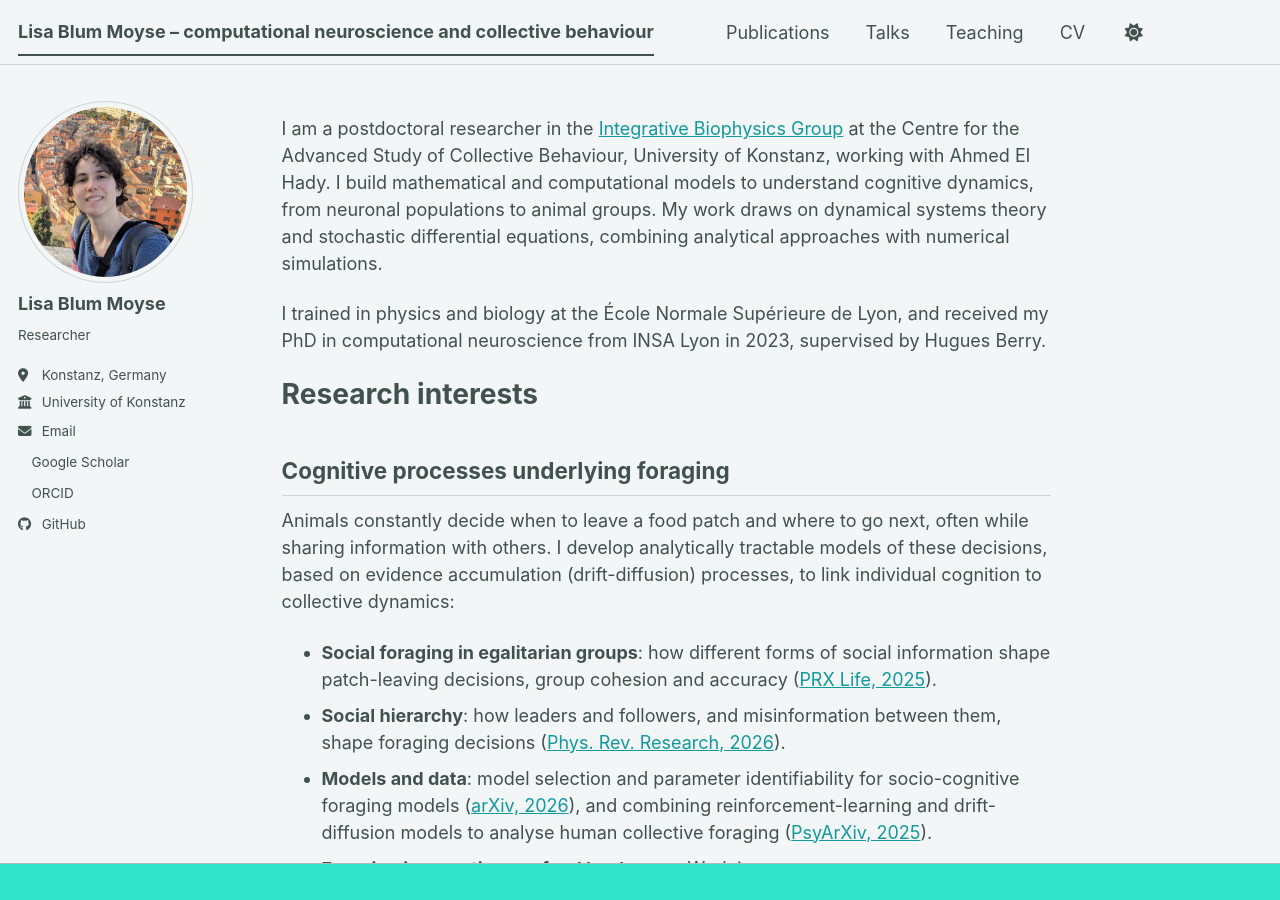
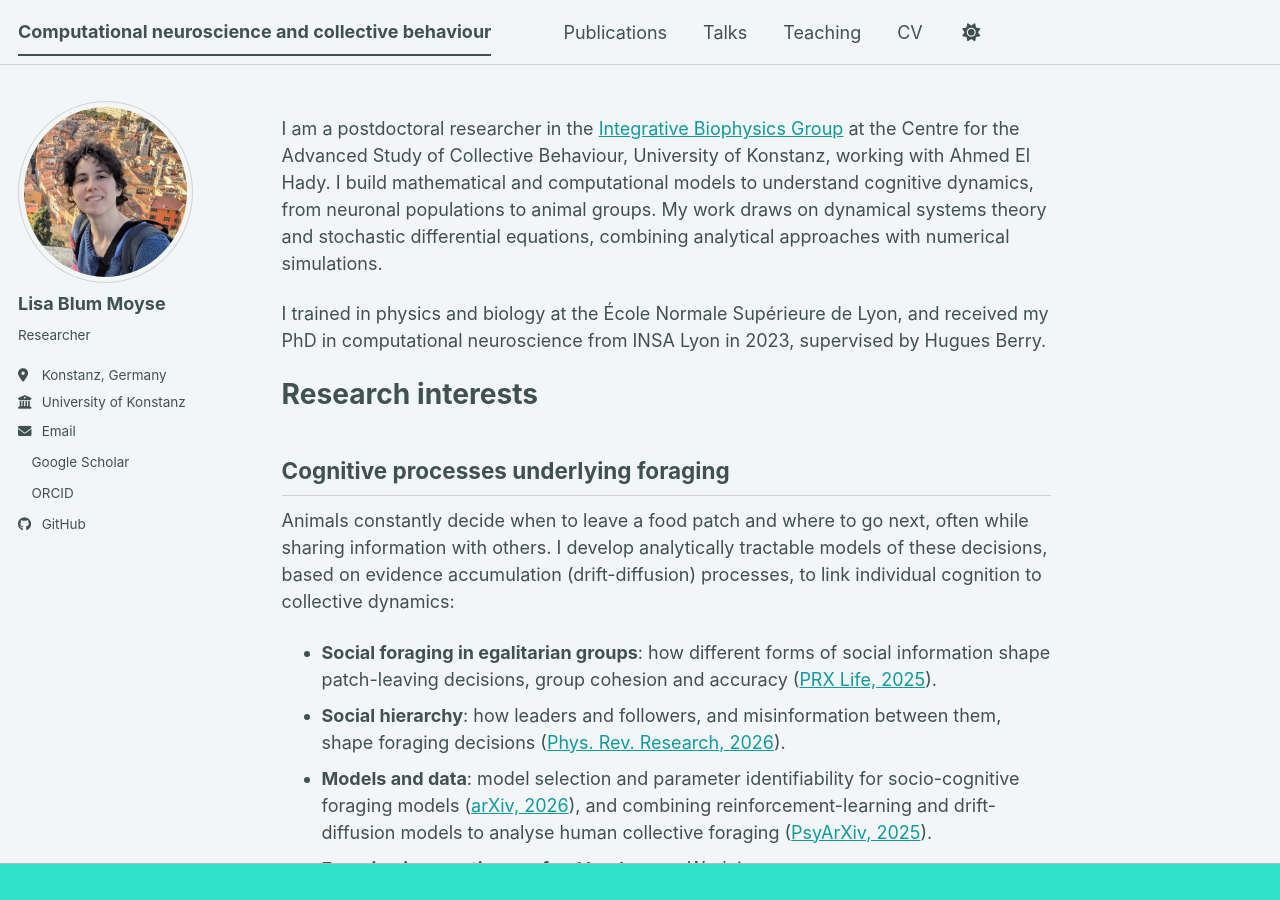
Before and after one commit to lblummoyse/lblummoyse.github.io, a Jekyll site: the page built from _pages/about.md, in a window 1280 px wide and 900 px high. Built offline with Jekyll 4.4.1, drawn with Linux system fonts in a browser that asks for light colours; a style sheet for code colours, icons or effects is not loaded.

Commit message:
Update _config.yml

```diff
--- a/_config.yml
+++ b/_config.yml
@@ -9,10 +9,10 @@
 # Basic Site Settings
 locale                   : "en-US"
 site_theme               : "mint" # The available themes options are "default", "air", "sunrise", "mint", "dirt" and "contrast"
-title                    : "Lisa Blum Moyse – computational neuroscience and collective behaviour"
+title                    : "Computational neuroscience and collective behaviour"
 title_separator          : "-"
 name                     : &name "Lisa Blum Moyse"
-description              : &description "Lisa Blum Moyse – computational neuroscience and collective behaviour"   # Update this with a general description of your site, this is the default if not overridden by a page
+description              : &description "Computational neuroscience and collective behaviour"   # Update this with a general description of your site, this is the default if not overridden by a page
 url                      : https://lblummoyse.github.io # The base hostname & protocol for your site e.g. "https://[your GitHub username].github.io",
                                                            # or if you already have some other page hosted on Github then use "https://[your GitHub username].github.io/[Your Repo Name]"
 baseurl                  : "" # the subpath of your site, e.g. "/blog"
```
